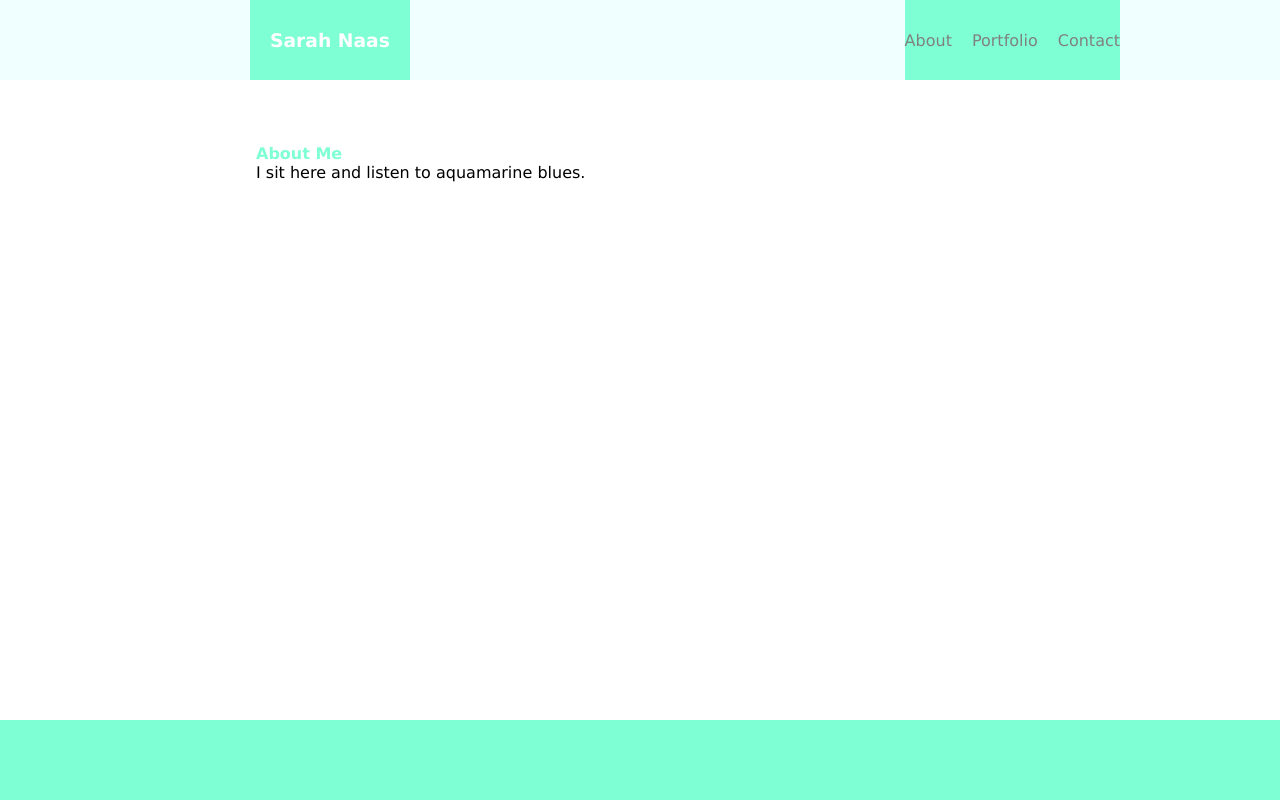
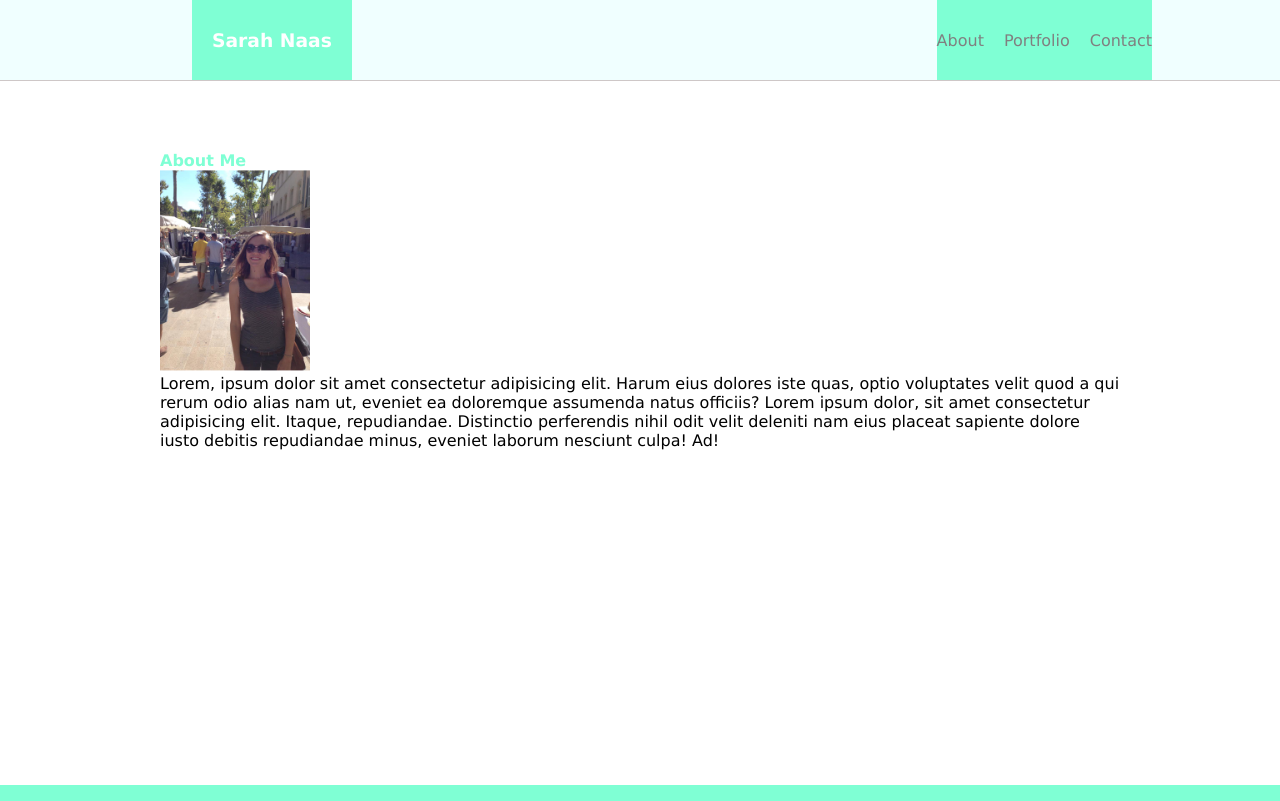
Before and after one commit to SarahJoline/Basic-Portfolio, a plain HTML site: page index.html in a window 1280 px wide. Drawn offline with Linux system fonts and the light colour scheme.

Commit message:
Added divs and modified some css

```diff
--- a/assets/css/style.css
+++ b/assets/css/style.css
@@ -9,14 +9,23 @@ header {
     height: 10vh;
     position: relative;
     background-color: azure;
+    border-bottom: 1px solid rgb(206, 199, 199);
 }
 
+.header-content {
+    width: 960px;
+    display: table-cell;
+    position: absolute;
+    height: 100%;
+    transform: translate(20%);
+
+
+}
 .name {
-    position: absolute;
     display: table;
-    margin-left: 250px;
     background-color: aquamarine;
     height: 100%;
+    position: absolute;
 }
 
 h3 {
@@ -31,7 +40,6 @@ nav {
     float: right;
     display: table;
     height: 100%;
-    margin-right: 160px;
     background-color: aquamarine;
 }
 
@@ -47,14 +55,14 @@ a:not(:last-child) {
 }
 
 main {
-    height: 80vh;
+    height: 88vh;
     position: relative;
 }
 
-.content {
+.card {
     position: absolute;
     height: 80%;
-    width: 60%;
+    width: 960px;
     top: 50%;
     left: 50%;
     transform: translate( -50%, -50%);
@@ -67,5 +75,5 @@ h4 {
 
 footer {
     background-color: aquamarine;
-    height: 10vh;
+    height: 2vh;
 }
--- a/index.html
+++ b/index.html
@@ -11,19 +11,26 @@
 
 <body>
     <header>
-        <div class="name">
-            <h3>Sarah Naas</h3>
+        <div class="header-content">
+            <div class="name">
+                <h3>Sarah Naas</h3>
+            </div>
+            <nav>
+                <a href="./index.html">About</a>
+                <a href="./portfolio.html">Portfolio</a>
+                <a href="./contact.html">Contact</a>
+            </nav>
         </div>
-        <nav>
-            <a href="#">About</a>
-            <a href="#">Portfolio</a>
-            <a href="#">Contact</a>
-        </nav>
     </header>
     <main>
-        <div class="content">
+        <div class="card">
             <h4>About Me</h4>
-            <p>I sit here and listen to aquamarine blues.</p>
+            <img src="./assets/images/me.jpg" alt="Picture of me" style="height: 200px">
+            <p>Lorem, ipsum dolor sit amet consectetur adipisicing elit. Harum eius dolores iste quas, optio voluptates
+                velit quod a qui rerum odio alias nam ut, eveniet ea doloremque assumenda natus officiis? Lorem ipsum
+                dolor, sit amet consectetur adipisicing elit. Itaque, repudiandae. Distinctio perferendis nihil odit
+                velit deleniti nam eius placeat sapiente dolore iusto debitis repudiandae minus, eveniet laborum
+                nesciunt culpa! Ad!</p>
         </div>
     </main>
     <footer></footer>
```
Also changed, not shown: contact.html (+18 -9 lines), portfolio.html (+20 -8 lines), assets/images/me.jpg (added).
